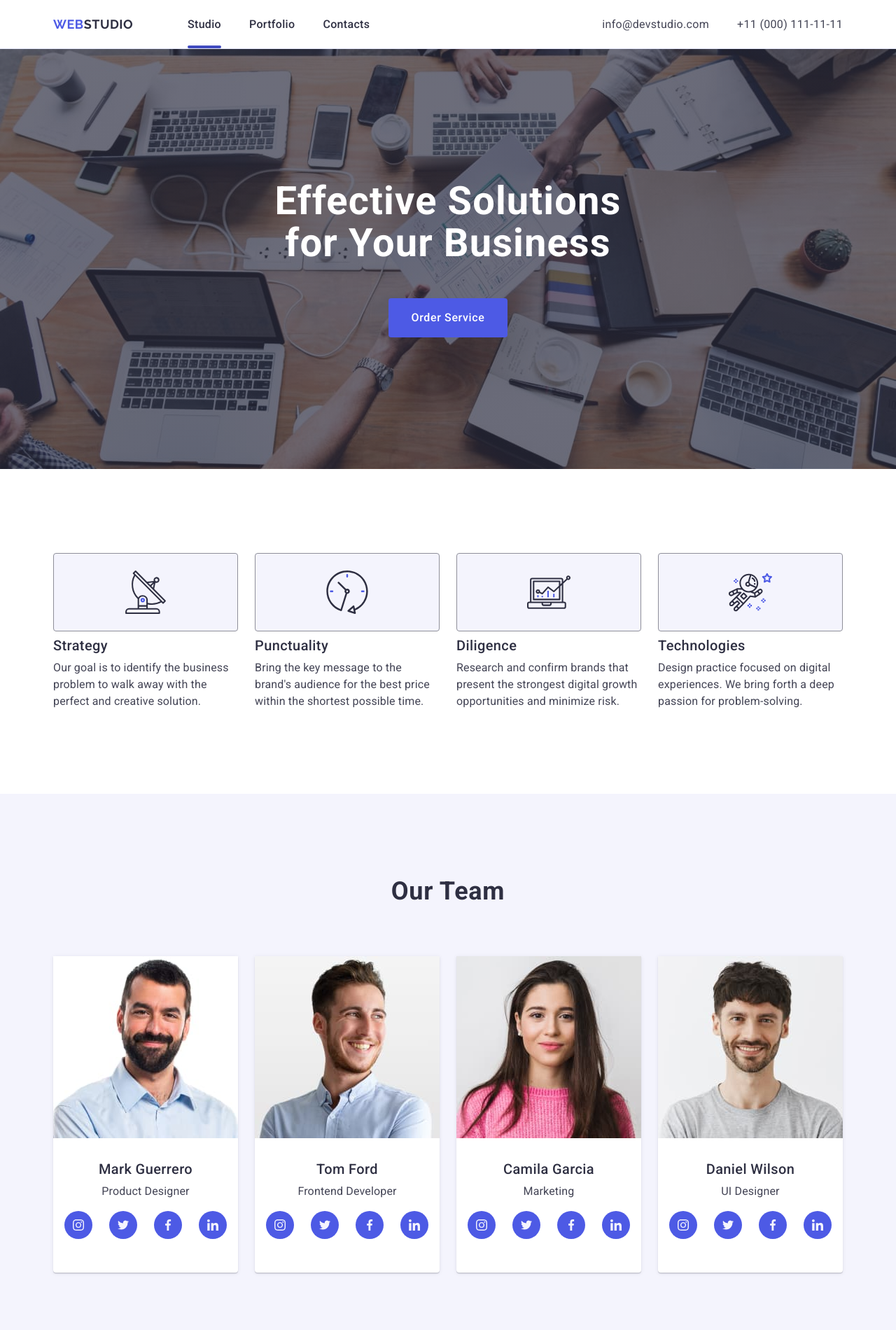
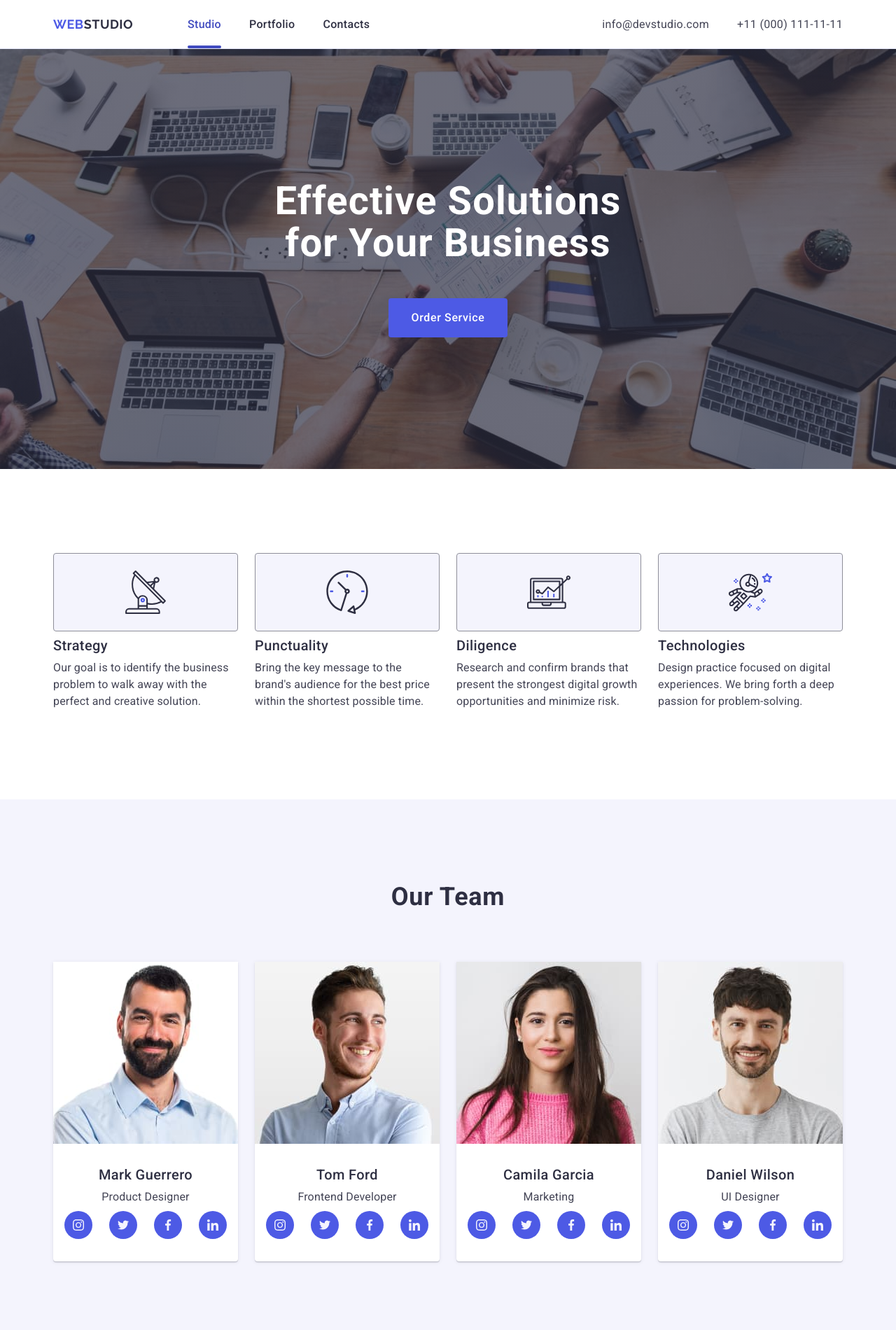
Before and after one commit to Kateryna-Kupriianova/goit-homework-04, a plain HTML site: page index.html in a window 1280 px wide. Shown: the top 1900 px of the page at 70% size. Drawn offline with nearby package versions, Linux system fonts and the light colour scheme.

Commit message:
updated-2

```diff
--- a/css/styles.css
+++ b/css/styles.css
@@ -99,6 +99,9 @@ h1, h2, h3, h4, h5, h6, p{
     transition: color 250ms cubic-bezier(0.4, 0, 0.2, 1);
 }
 
+.curent{
+    color: #404BBF;
+}
 .curent::after {
     content: "";
     position: absolute;
@@ -223,6 +226,7 @@ h1, h2, h3, h4, h5, h6, p{
     line-height: 1.5;
     letter-spacing: 0.01em;
     color: #434455;
+    margin-bottom: 8px;
 }
 
 .advantages-section {
@@ -297,7 +301,7 @@ h1, h2, h3, h4, h5, h6, p{
     display: flex;
     justify-content: center;
     gap: 24px;
-    padding: 16px;
+
 }
 
 .social-list-item {
```
